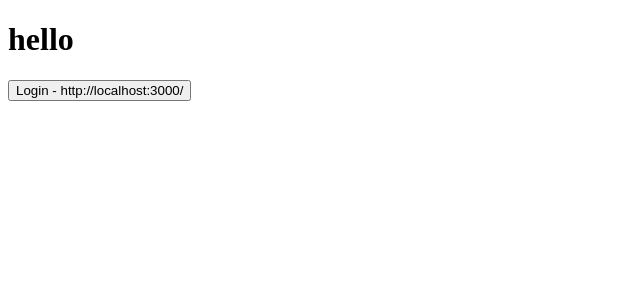
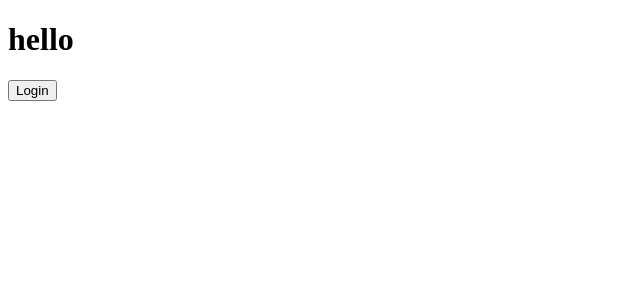
Before and after one commit to dangerisgo2021/rents-gone-mild, a Next.js app: page / in a window 1280 px wide. Shown: the top 300 px of the page, without its empty margins (0-640 px from the left). Built offline with nearby package versions, Linux system fonts and the light colour scheme.

Commit message:
looks like its working removing debug code

```diff
--- a/src/components/login-button.js
+++ b/src/components/login-button.js
@@ -17,7 +17,7 @@ export const LoginButton = () => {
         loginWithRedirect();
       }}
     >
-      Login - {process.env.NEXT_PUBLIC_AUTH_REDIRECT_URI}
+      Login
     </button>
   );
 };
```
